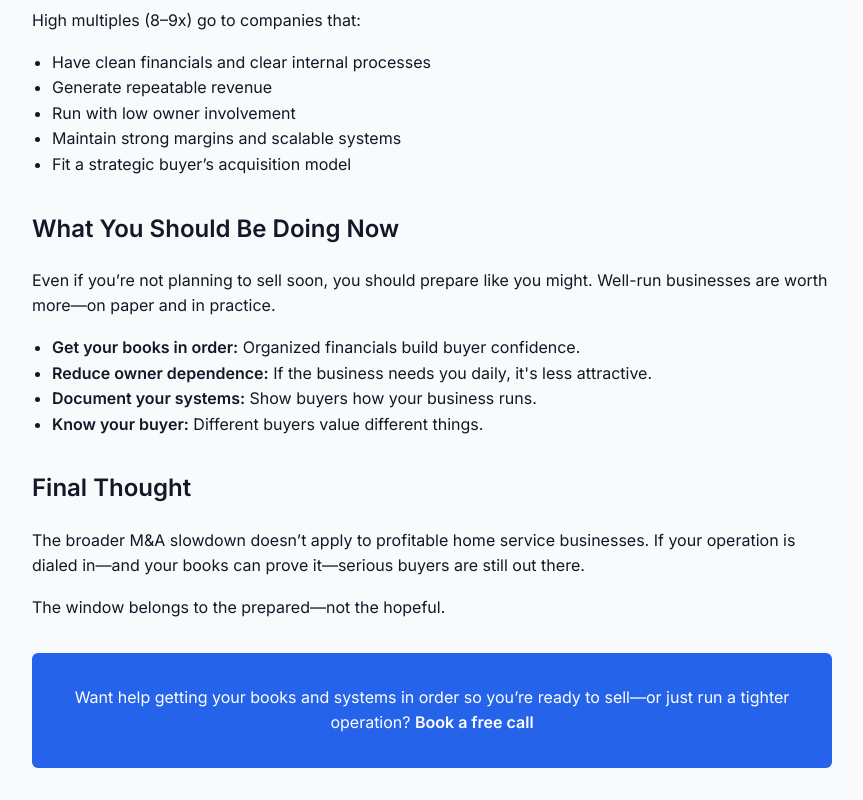
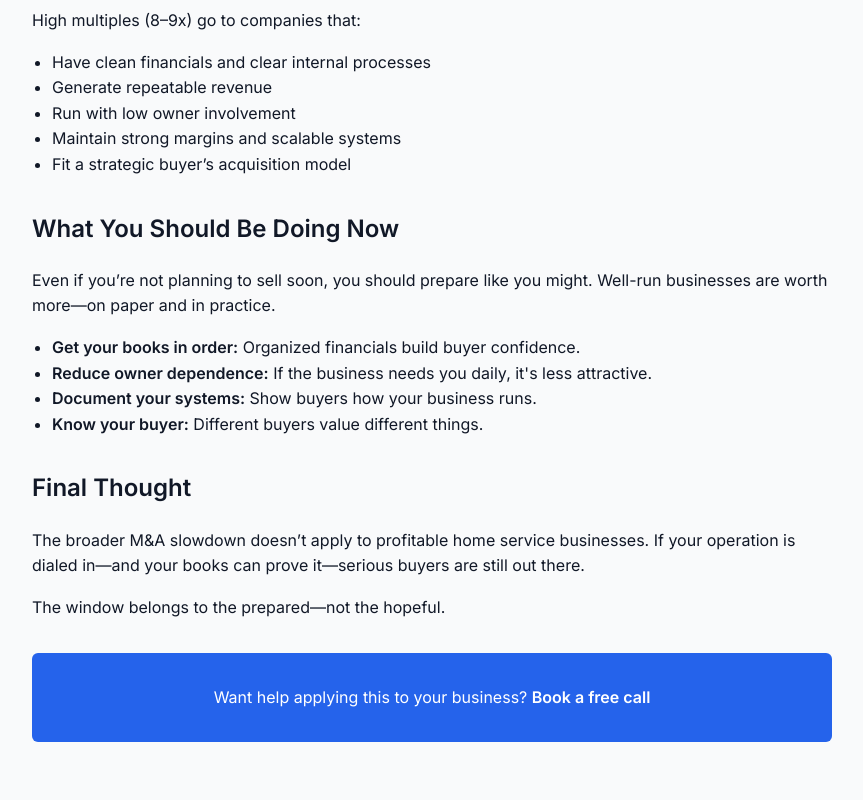
Before and after one commit to deqv/atlas-bookkeeping, a plain HTML site: page m-and-a-reality.html in a window 1280 px wide. Shown: the part 841-1641 px from the top of the page, without its empty margins (208-1071 px from the left). After the commit the page ends 1615 px from the top, so only its background shows below. Drawn offline with Linux system fonts and the light colour scheme.

Commit message:
Update m-and-a-reality.html

```diff
--- a/m-and-a-reality.html
+++ b/m-and-a-reality.html
@@ -85,7 +85,7 @@
   <p>The window belongs to the prepared—not the hopeful.</p>
 
   <div class="cta">
-    <p>Want help getting your books and systems in order so you’re ready to sell—or just run a tighter operation? <a href="#contact">Book a free call</a></p>
+    <p>Want help applying this to your business? <a href="https://calendly.com/varunsuresh" target="_blank" rel="noopener">Book a free call</a></p>
   </div>
 </body>
 </html>
```
